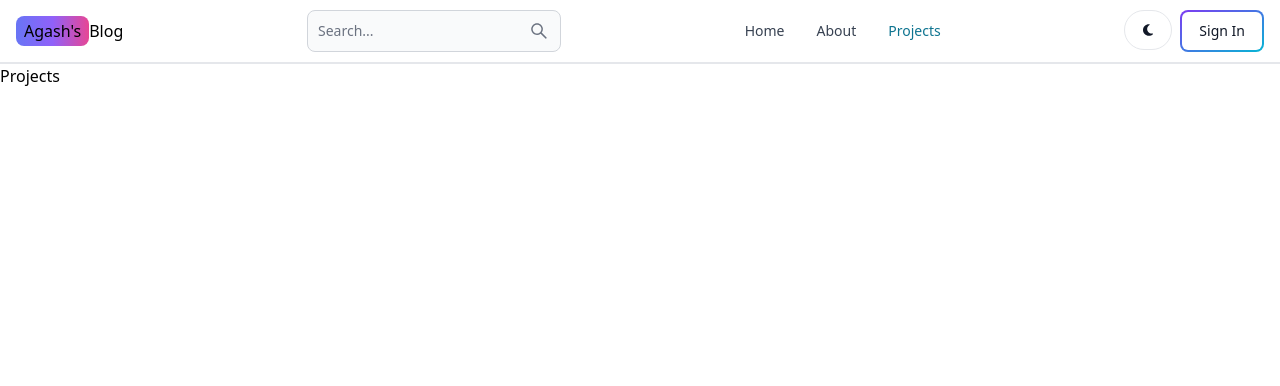
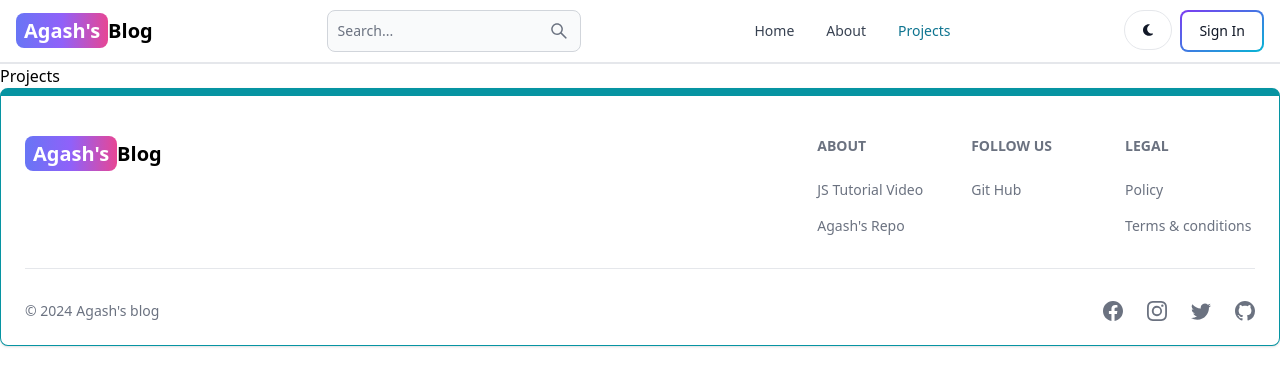
Before and after one commit to agash26/blogapp, a React (Vite) app in the folder client/: page /projects in a window 1280 px wide. Shown: the top 386 px of the page. Built offline with nearby package versions, Linux system fonts and the light colour scheme.

Commit message:
footer components

```diff
--- a/client/src/App.jsx
+++ b/client/src/App.jsx
@@ -6,6 +6,7 @@
 import Projects from './pages/Projects';
 import SignUp from './pages/SignUp';
 import Header from './components/Header';
+import Footer from './components/Footer';
 
 export default function App() {
   return (
@@ -19,6 +20,7 @@
         <Route path='/dasboard' element={<Dashboard />} />
         <Route path='/projects' element={<Projects />} />
       </Routes>
+      <Footer/>
     </BrowserRouter>
   )
 }
--- /dev/null
+++ b/client/src/components/Footer.jsx
@@ -0,0 +1,79 @@
+import { Footer } from "flowbite-react"
+import { BsFacebook, BsGithub, BsInstagram, BsTwitter } from "react-icons/bs"
+import { Link } from "react-router-dom"
+
+const FooterCom = () => {
+    return (
+        <Footer container className="border border-t-8 border-teal-500">
+            <div className="w-full max-w-7xl mx-auto">
+                <div className="grid w-full justify-between sm:flex md:grid-cols-1">
+                    <div className="mt-5">
+                        <Link to="/" className="self-center whitespace-nowrap text-lg sm:text-xl font-semibold dark:text-white">
+                            <span className='px-2 py-1 bg-gradient-to-r from-indigo-500 via-purple-500 to-pink-500 rounded-lg text-white'>Agash&apos;s</span>Blog
+                        </Link>
+                    </div>
+                    <div className="grid grid-cols-2 gap-8 mt-4 sm:grid-cols-3 sm:gap-6">
+                        <div>
+                            <Footer.Title title='About' />
+                            <Footer.LinkGroup col>
+                                <Footer.Link
+                                    href="https://www.youtube.com/watch?v=toymwoKBtbM"
+                                    target="_blank"
+                                    rel="noopener noreferrer"
+                                >
+                                    JS Tutorial Video
+                                </Footer.Link>
+                                <Footer.Link
+                                    href="https://github.com/agash26?tab=repositories"
+                                    target="_blank"
+                                    rel="noopener noreferrer"
+                                >
+                                    Agash&apos;s Repo
+                                </Footer.Link>
+                            </Footer.LinkGroup>
+                        </div>
+                        <div>
+                            <Footer.Title title='Follow Us' />
+                            <Footer.LinkGroup col>
+                                <Footer.Link
+                                    href="https://github.com/agash26"
+                                    target="_blank"
+                                    rel="noopener noreferrer"
+                                >
+                                    Git Hub
+                                </Footer.Link>
+                            </Footer.LinkGroup>
+                        </div>
+                        <div>
+                            <Footer.Title title='Legal' />
+                            <Footer.LinkGroup col>
+                                <Footer.Link
+                                    href="#"
+                                >
+                                    Policy
+                                </Footer.Link>
+                                <Footer.Link
+                                    href="#"
+                                >
+                                    Terms &amp; conditions
+                                </Footer.Link>
+                            </Footer.LinkGroup>
+                        </div>
+                    </div>
+                </div>
+                <Footer.Divider />
+                <div className="w-full sm:flex sm:items-center sm:justify-between">
+                    <Footer.Copyright href="#" by="Agash's blog" year={new Date().getFullYear()} />
+                    <div className="flex gap-6 sm:mt-0 mt-4 sm:justify-center">
+                        <Footer.Icon href="#" icon={BsFacebook} />
+                        <Footer.Icon href="#" icon={BsInstagram} />
+                        <Footer.Icon href="#" icon={BsTwitter} />
+                        <Footer.Icon href="#" icon={BsGithub} />
+                    </div>
+                </div>
+            </div>
+        </Footer>
+    )
+}
+
+export default FooterCom
--- a/client/src/components/Header.jsx
+++ b/client/src/components/Header.jsx
@@ -7,8 +7,8 @@
     const path = useLocation().pathname;
     return (
         <Navbar className='border-b-2'>
-            <Link to="/" className="self-center whitespace-nowrap">
-                <span className='px-2 py-1 bg-gradient-to-r from-indigo-500 via-purple-500 to-pink-500 rounded-lg'>Agash&apos;s</span>Blog
+            <Link to="/" className="self-center whitespace-nowrap text-sm sm:text-xl font-semibold dark:text-white">
+                <span className='px-2 py-1 bg-gradient-to-r from-indigo-500 via-purple-500 to-pink-500 rounded-lg text-white'>Agash&apos;s</span>Blog
             </Link>
             <form>
                 <TextInput
```
